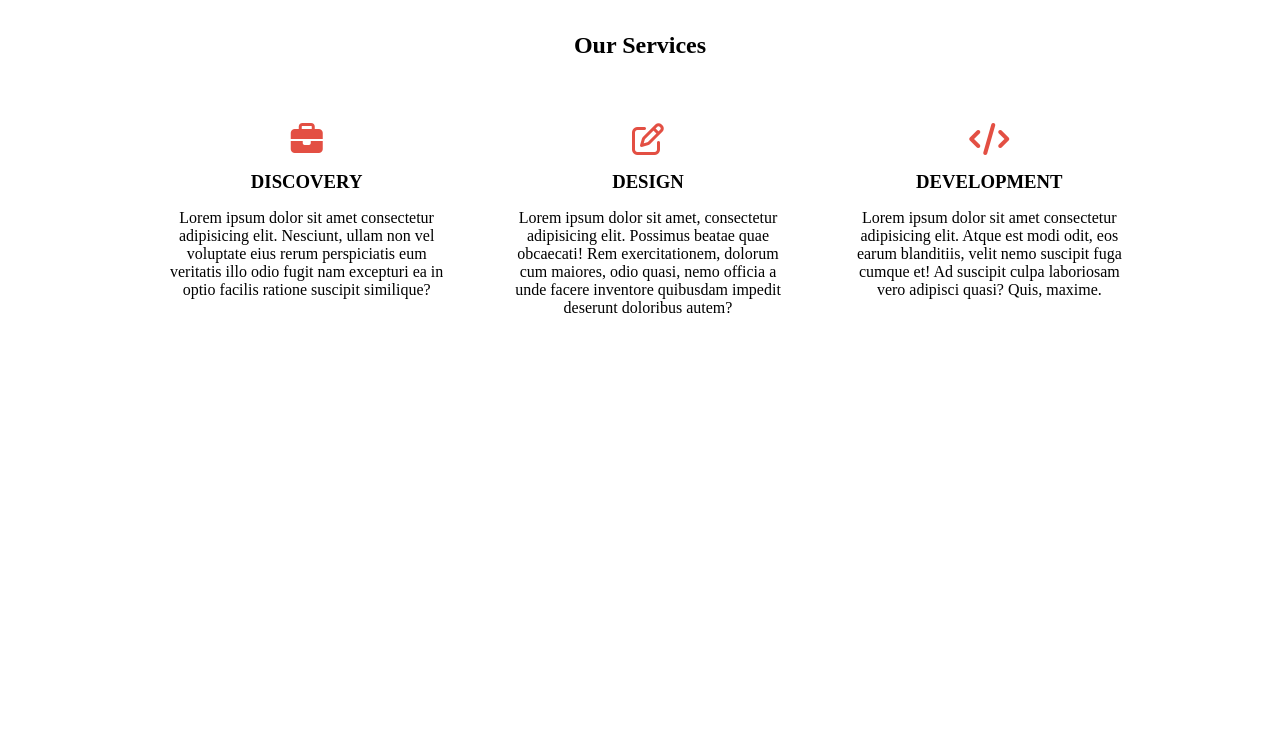
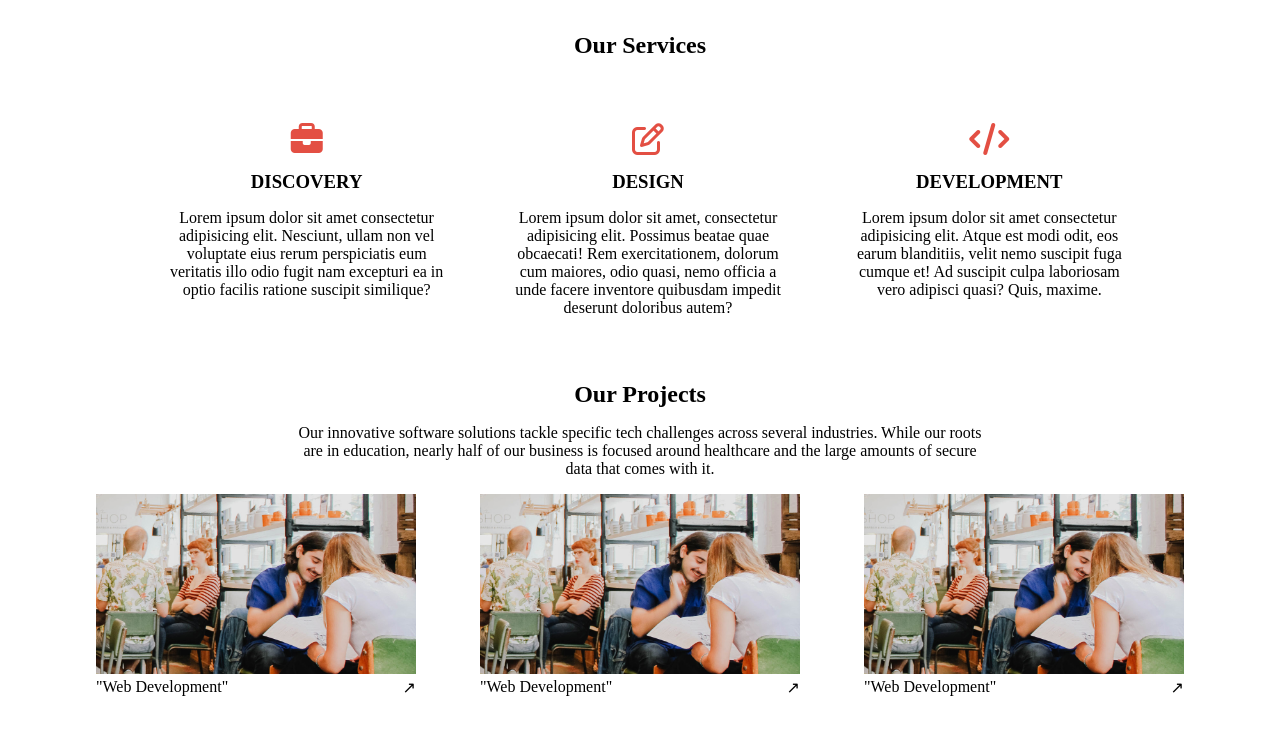
Before and after one commit to GSG-G9/Teamportfolio-hassan-afan-alaa-iman, a plain HTML site: page index.html in a window 1280 px wide. Drawn offline with Linux system fonts and the light colour scheme.

Commit message:
Projects sectoin

```diff
--- a/css/style.css
+++ b/css/style.css
@@ -48,5 +48,45 @@ width: 80%;
 	font-size: 2rem;
 	color:#e34f43;
 
+}
 
+.projects-div{
+	display: flex;
+	justify-content: center;
 }
+
+.projects-img{
+	max-width: 100%;
+}
+
+.projects-single{
+	width: 30%;
+	margin: 0 2rem;
+}
+
+.projects-h1{
+	text-align: center;
+}
+
+.projects-single-link{
+	display: inline-block;
+	width: 100%;
+}
+
+.projects-single-arrow{
+	float: right;
+}
+
+.projects-p{
+  display: inline-block;
+  width: 60%;
+  text-align: center;
+  margin: 1rem auto;
+}
+
+#projects{
+  display: flex;
+  flex-direction: column;
+  justify-content: center;
+  margin: 4rem;
+}
--- a/index.html
+++ b/index.html
@@ -15,7 +15,7 @@
   <section id="our-services">
     <h1 class="our-services-h1">Our Services </h1>
     <div class="li-services">
-          <div class="services-div">
+      <div class="services-div">
         <span class='fas fa-briefcase'></span>
       <h3 class="services-h3">DISCOVERY</h3>
       <p>Lorem ipsum dolor sit amet consectetur adipisicing elit. Nesciunt, ullam non vel voluptate eius rerum perspiciatis eum veritatis illo odio fugit nam excepturi ea in optio facilis ratione suscipit similique?</p>
@@ -29,9 +29,33 @@
         <span class='fas fa-code' ></span>
       <h3 class="services-h3">DEVELOPMENT</h3>
       <p>Lorem ipsum dolor sit amet consectetur adipisicing elit. Atque est modi odit, eos earum blanditiis, velit nemo suscipit fuga cumque et! Ad suscipit culpa laboriosam vero adipisci quasi? Quis, maxime.</p>
+     </div>
+  </div>
+</section>
+
+<section id="projects">
+  <h1 class="projects-h1">Our Projects</h1>
+  <p class="projects-p">Our innovative software solutions tackle specific tech challenges across several industries. While our roots are in education, nearly half of our business is focused around healthcare and the large amounts of secure data that comes with it.</p>
+  <div class="projects-div">
+      <div class="projects-single">
+    <img class="projects-img" src="./img/Lifestyle.jpg">
+    <a class="projects-single-link">"Web Development"<span class="projects-single-arrow">&#8599;</span></a>
       </div>
-    </div>
+      <div class="projects-single">
+        <img class="projects-img" src="./img/Lifestyle.jpg">
+        <a class="projects-single-link">"Web Development"<span class="projects-single-arrow">&#8599;</span></a>
+          </div>
+          <div class="projects-single">
+            <img class="projects-img" src="./img/Lifestyle.jpg">
+            <a class="projects-single-link">"Web Development"<span class="projects-single-arrow">&#8599;</span></a>
+              </div>
+
+
+  </div>
 </section>
+
+
+
   <script src="./js/main.js"></script>
 </body>
 
```
Also changed, not shown: img/Lifestyle.jpg (added).
